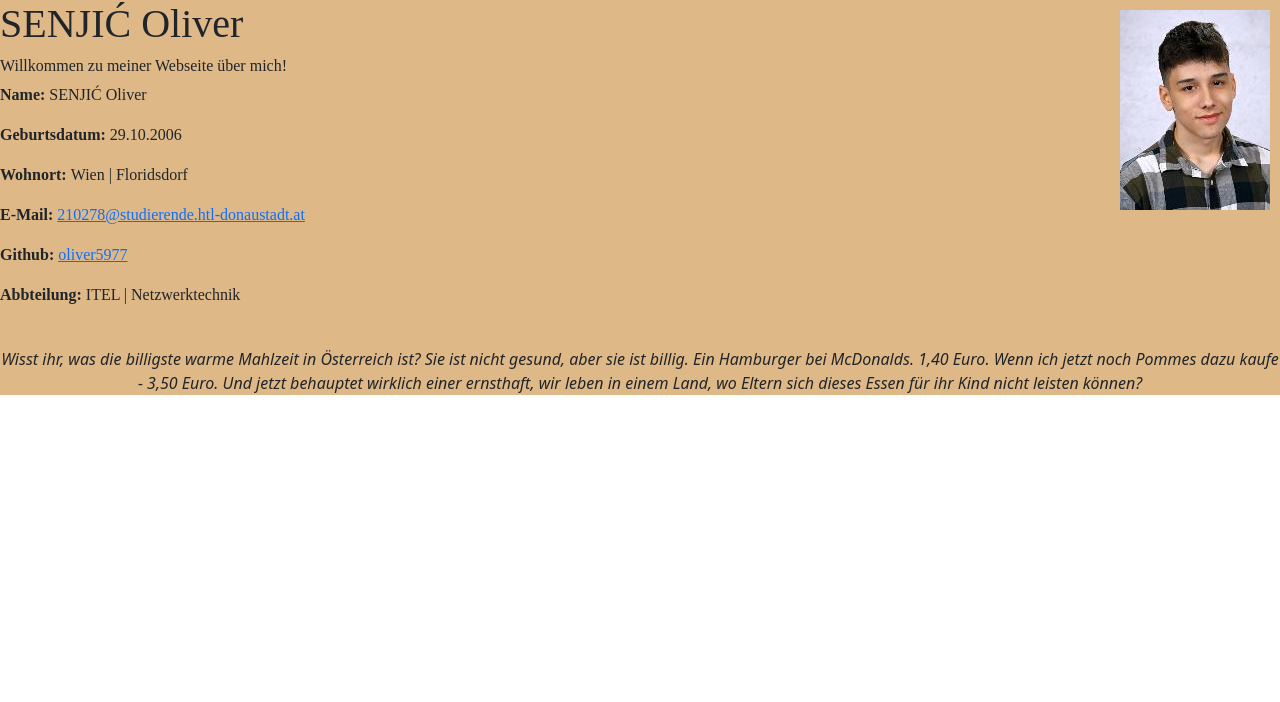
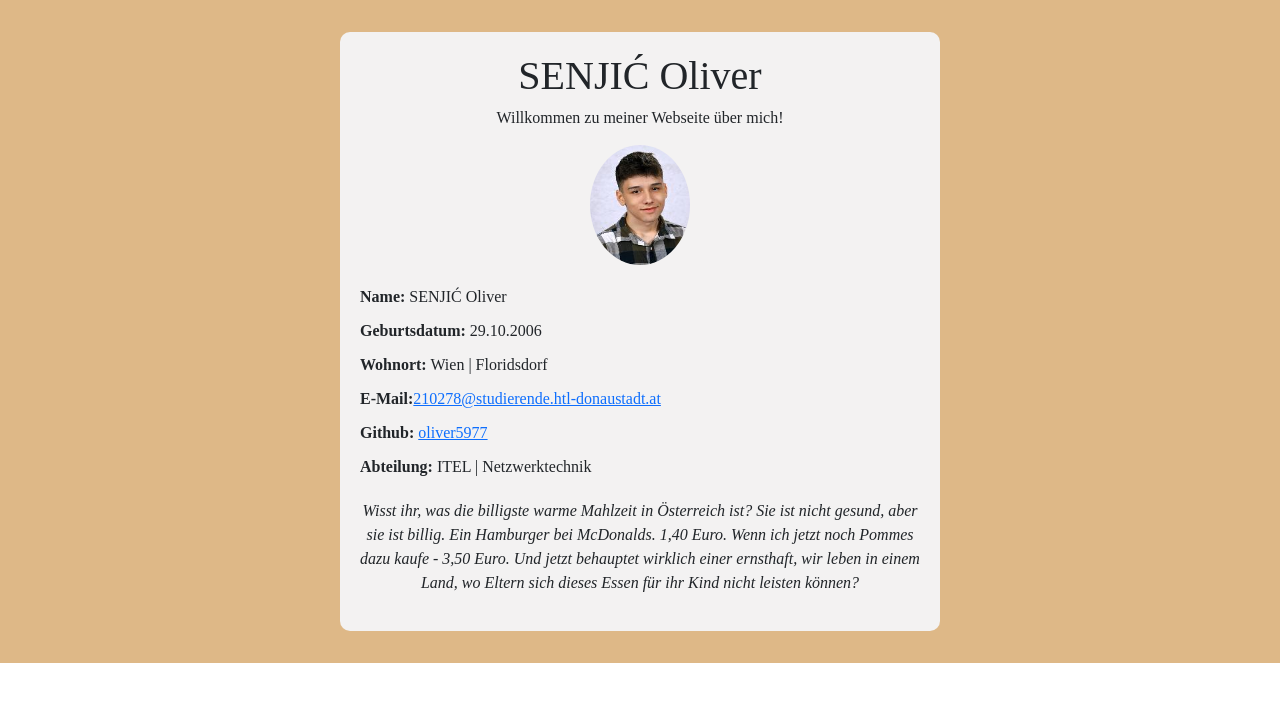
Before and after one commit to mahies/4ahitn_24, an Angular app: page /aboutMeSENJIC in a window 1280 px wide. Shown: the top 702 px of the page. Built offline with nearby package versions, Linux system fonts and the light colour scheme.

Commit message:
UEB-26: Verwendung Container und formatierung mit rem

```diff
--- a/src/app/page-about-me-senjic/page-about-me-senjic.component.html
+++ b/src/app/page-about-me-senjic/page-about-me-senjic.component.html
@@ -1,38 +1,72 @@
-<html>
-<title>Über Mich SENJIC Oliver</title>
-<header >
-<h1 class = "times-text">SENJIĆ Oliver</h1>
-<h6 class = "times-text">Willkommen zu meiner Webseite über mich!</h6>
-<img [src]="imagePath" alt="Portrait" class="top-right-image">
-<p class = "times-text"><strong>Name: </strong>{{name}}</p>
-<p class = "times-text"><strong>Geburtsdatum: </strong>{{GB}}</p>
-<p class = "times-text"><strong>Wohnort: </strong>{{Wohnort}}</p>
-<p class = "times-text"><strong>E-Mail: </strong><a href="mailto:210278@studierende.htl-donaustadt.at">{{Mail}}</a></p>
-<p class = "times-text"><strong>Github: </strong><a href="https://github.com/oliver5977" target="_blank">{{Github}}</a></p>
-<p class = "times-text"><strong>Abbteilung: </strong> {{ABT}}</p>
-</header>
-<br>
-<p style="text-align: center;"><em>{{Zitat}}</em></p>
+<!DOCTYPE html>
+<html lang="de">
 
+<head>
+  <meta charset="UTF-8">
+  <meta name="viewport" content="width=device-width, initial-scale=1.0">
+  <title>Über Mich - SENJIĆ Oliver</title>
   <style>
-.top-right-image {
-  position: absolute;
-  top: 0;
-  right: 0;
-  margin: 10px;
-  width: 150px;
-  height: auto;
+    body {
+      font-family: 'Times New Roman', Times, serif;
+      background-color: burlywood;
+      padding: 2rem;
+    }
+    @media (max-width: 768px) {
+      body {
+        padding: 1rem;
+      }
+    }
+    .container {
+      max-width: 600px;
+      margin: auto;
+      background-color: #f3f2f2;
+      padding: 20px;
+      border-radius: 10px;
     }
 
-.times-text {
-   font-family: 'Times New Roman', Times, serif;
+    .header {
+      text-align: center;
+      margin-bottom: 20px;
     }
 
-html{
-  background: burlywood;
+    .header img {
+      height: 120px;
+      width: 100px;
+      border-radius: 50%;
+      margin-top: 10px;
     }
-body{
-  background: burlywood;
+
+    .info p {
+      margin: 10px 0;
+    }
+
+    .Zitat {
+      text-align: center;
+      font-style: italic;
+      margin-top: 20px;
     }
   </style>
+</head>
+
+<body>
+<div class="container">
+  <div class="header">
+    <h1>SENJIĆ Oliver</h1>
+    <h6>Willkommen zu meiner Webseite über mich!</h6>
+    <img [src]="imagePath"  alt="Portrait">
+  </div>
+  <div class="info">
+    <p><strong>Name:</strong> {{name}}</p>
+    <p><strong>Geburtsdatum:</strong> {{GB}}</p>
+    <p><strong>Wohnort:</strong> {{Wohnort}}</p>
+    <p><strong>E-Mail:</strong> <a href="mailto:210278@studierende.htl-donaustadt.at">{{Mail}}</a></p>
+    <p><strong>Github: </strong> <a href="https://github.com/oliver5977" >{{Github}}</a></p>
+    <p><strong>Abteilung:</strong> {{ABT}}</p>
+  </div>
+  <div class="Zitat">
+    <p>{{Zitat}}</p>
+  </div>
+</div>
+</body>
+
 </html>
--- a/src/app/page-about-me-senjic/page-about-me-senjic.component.ts
+++ b/src/app/page-about-me-senjic/page-about-me-senjic.component.ts
@@ -14,7 +14,9 @@ export class PageAboutMeSenjicComponent {
   Mail: string = "210278@studierende.htl-donaustadt.at";
   Github: string = "oliver5977";
   ABT: string = "ITEL | Netzwerktechnik";
-  Zitat: string = "Wisst ihr, was die billigste warme Mahlzeit in Österreich ist? Sie ist nicht gesund, aber sie ist billig. Ein Hamburger bei McDonalds. 1,40 Euro. Wenn ich jetzt noch Pommes dazu kaufe - 3,50 Euro. Und jetzt behauptet wirklich einer ernsthaft, wir leben in einem Land, wo Eltern sich dieses Essen für ihr Kind nicht leisten können?";
+  Zitat: string = "Wisst ihr, was die billigste warme Mahlzeit in Österreich ist? Sie ist nicht gesund, aber sie ist billig." +
+    " Ein Hamburger bei McDonalds. 1,40 Euro. Wenn ich jetzt noch Pommes dazu kaufe - 3,50 Euro." +
+    " Und jetzt behauptet wirklich einer ernsthaft, wir leben in einem Land, wo Eltern sich dieses Essen für ihr Kind nicht leisten können?";
 
 
 
```
Lines whose indentation alone changed are shown as unchanged.
